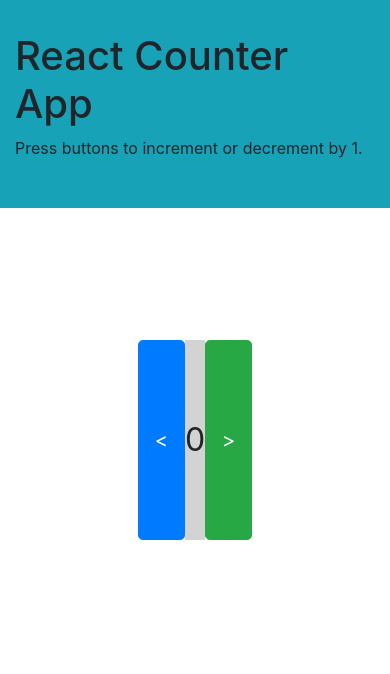
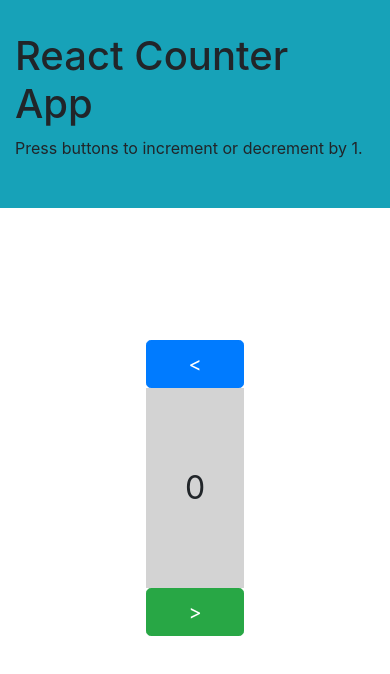
Before and after one commit to Mattmej/React_Counter, a React (Create React App) app: page / in a window 390 px wide. Shown: the top 674 px of the page. Built offline with nearby package versions, Linux system fonts and the light colour scheme.

Commit message:
Make buttons and number display more responsive.

```diff
--- a/src/App.css
+++ b/src/App.css
@@ -88,7 +88,8 @@
 }
 
 .mainAppContainer {
-  width: 15%;
+  /* width: 15%; */
+  width: 25%;
 }
 
 .jumbotron {
--- a/src/App.js
+++ b/src/App.js
@@ -50,7 +50,7 @@
 
         <div className='row space'></div>
 
-        <div className='d-flex flex-row justify-content-center mainAppContainer'>
+        <div className='d-flex flex-xl-row flex-column justify-content-center mainAppContainer'>
           <BackButton
             buttonClass='backButton'
             downSymbol='<'
--- a/src/Components/BackButton.js
+++ b/src/Components/BackButton.js
@@ -6,7 +6,7 @@
 
 const backButton = (props) => {
     return (
-        <div>
+        // <div>
  <Button
             variant="primary"
             size='lg'
@@ -15,7 +15,7 @@
         >
             {props.downSymbol}
         </Button>
-        </div>
+        // </div>
 
     )
 };
--- a/src/Components/ForwardButton.js
+++ b/src/Components/ForwardButton.js
@@ -7,11 +7,11 @@
 
 const forwardButton = (props) => {
     return (
-        <div>
+        // <div>
         <Button variant="success" size='lg' className={props.buttonClass} onClick={props.click}>
             {props.upSymbol}
         </Button>
-        </div>
+        // </div>
 
 
     )
```
